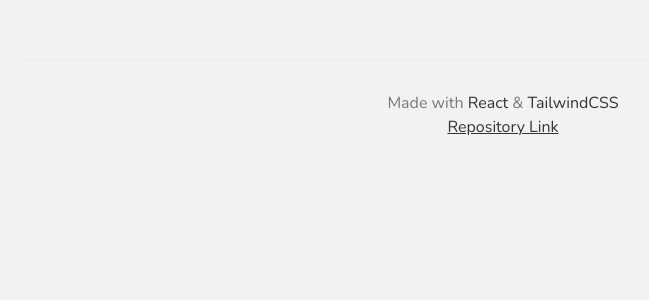
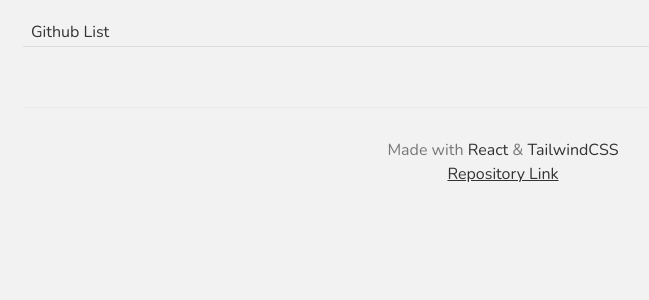
Before and after one commit to fabvarisco/react-github-list, a React (Vite) app: page /1 in a window 1280 px wide. Shown: the top 300 px of the page, without its empty margins (137-786 px from the left). Built offline with nearby package versions, Linux system fonts and the light colour scheme; no server answers.

Commit message:
Update index.tsx

```diff
--- a/src/layout/index.tsx
+++ b/src/layout/index.tsx
@@ -2,8 +2,8 @@ import {
   FunctionComponent,
   ReactNode,
 } from "react";
-import Footer from "./Footer";
-
+import Footer from "@layout/Footer";
+import Navbar from "@layout/Navbar";
 
 
 type Props = {
@@ -13,6 +13,7 @@ type Props = {
 const Layout: FunctionComponent<Props> = ({ children }) => {
   return (
     <div className="content">
+      <Navbar />
       {children}
       <Footer />
     </div>
```
